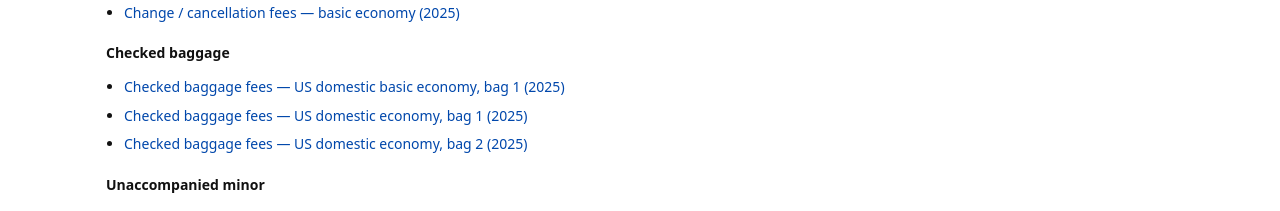
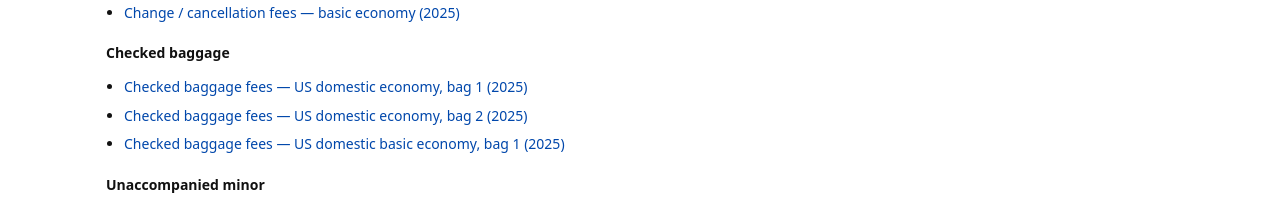
Before and after one commit to rwhonyaku/airline-fees-reference, a Next.js app: page /compare in a window 1280 px wide. Shown: the part 162-373 px from the top of the page. Built offline with nearby package versions, Linux system fonts and the light colour scheme.

Commit message:
Fix compare index: avoid mutating readonly arrays

```diff
--- a/app/compare/page.tsx
+++ b/app/compare/page.tsx
@@ -3,37 +3,39 @@
 import Link from "next/link";
 import { COMPARE_TABLES } from "@/content/compare-tables";
 import { getFeeCategoryLabel } from "@/content/fee-categories";
+import { canonical } from "@/lib/seo";
 
 export const metadata = {
   title: "Comparison tables | Airline Fees Reference",
+  alternates: {
+    canonical: canonical("/compare"),
+  },
 };
 
+type CompareTable = (typeof COMPARE_TABLES)[number];
+
 export default function CompareIndexPage() {
-  // Group by category (still “boring” and deterministic)
-  const groups = new Map<string, typeof COMPARE_TABLES>();
+  const groups = new Map<string, CompareTable[]>();
 
   for (const t of COMPARE_TABLES) {
     const label = getFeeCategoryLabel(t.category);
-    const arr = groups.get(label) ?? [];
-    arr.push(t);
-    groups.set(label, arr);
+    const existing = groups.get(label) ?? [];
+    groups.set(label, existing.concat(t));
   }
 
-  const sortedGroupLabels = Array.from(groups.keys()).sort((a, b) => a.localeCompare(b));
+  const sortedLabels = Array.from(groups.keys()).sort((a, b) => a.localeCompare(b));
 
   return (
     <div style={{ display: "grid", gap: 14 }}>
       <h1 style={{ margin: 0, fontSize: 20 }}>Comparison tables</h1>
 
-      {sortedGroupLabels.map((label) => {
-        const tables = groups.get(label)!;
-        const sorted = [...tables].sort((a, b) => a.title.localeCompare(b.title));
-
+      {sortedLabels.map((label) => {
+        const tables = groups.get(label) ?? [];
         return (
           <section key={label} style={{ display: "grid", gap: 8 }}>
-            <h2 style={{ margin: 0, fontSize: 14, fontWeight: 700 }}>{label}</h2>
+            <h2 style={{ margin: 0, fontSize: 14 }}>{label}</h2>
             <ul style={{ margin: 0, paddingLeft: 18 }}>
-              {sorted.map((t) => (
+              {tables.map((t) => (
                 <li key={t.id} style={{ margin: "6px 0" }}>
                   <Link href={`/compare/${t.id}`}>{t.title}</Link>
                 </li>
```
